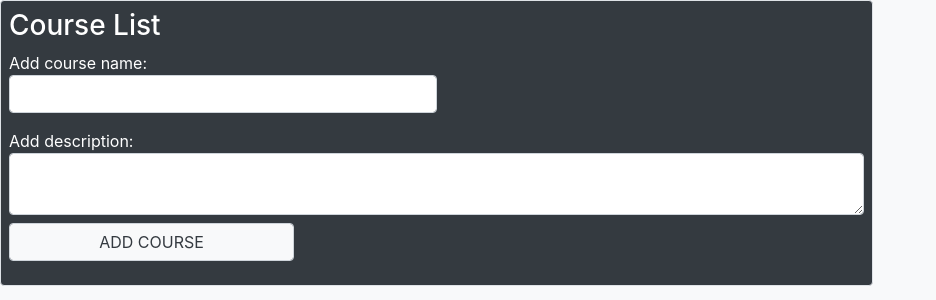
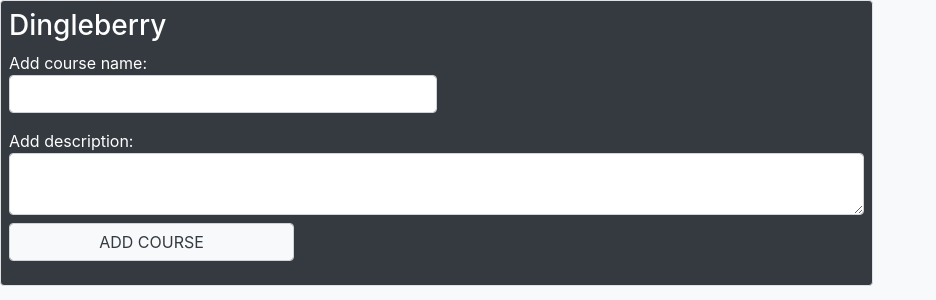
Before and after one commit to qnguyen3411/courses2, a Django app: template apps/coursesApp/templates/coursesApp/index.html in a window 1280 px wide. Shown: the top 300 px of the page, without its empty margins (0-936 px from the left). Run offline with Django 3.2, Linux system fonts and the light colour scheme; the template is opened without the code that fills it, so the values that code supplies are empty; some libraries are stand-ins or nearby versions.

Commit message:
secondcommit

```diff
--- a/apps/coursesApp/templates/coursesApp/index.html
+++ b/apps/coursesApp/templates/coursesApp/index.html
@@ -15,7 +15,7 @@
     <div class="card-deck">
 
     <form action="/add" method="POST" class="card col-8 p-2 bg-dark text-white border ">
-        <h3>Course List</h3>
+        <h3>Dingleberry</h3>
         {% csrf_token %}
         <div class="form-group">
         Add course name: <input type="text" name="name" class="form-control col-6">
```
